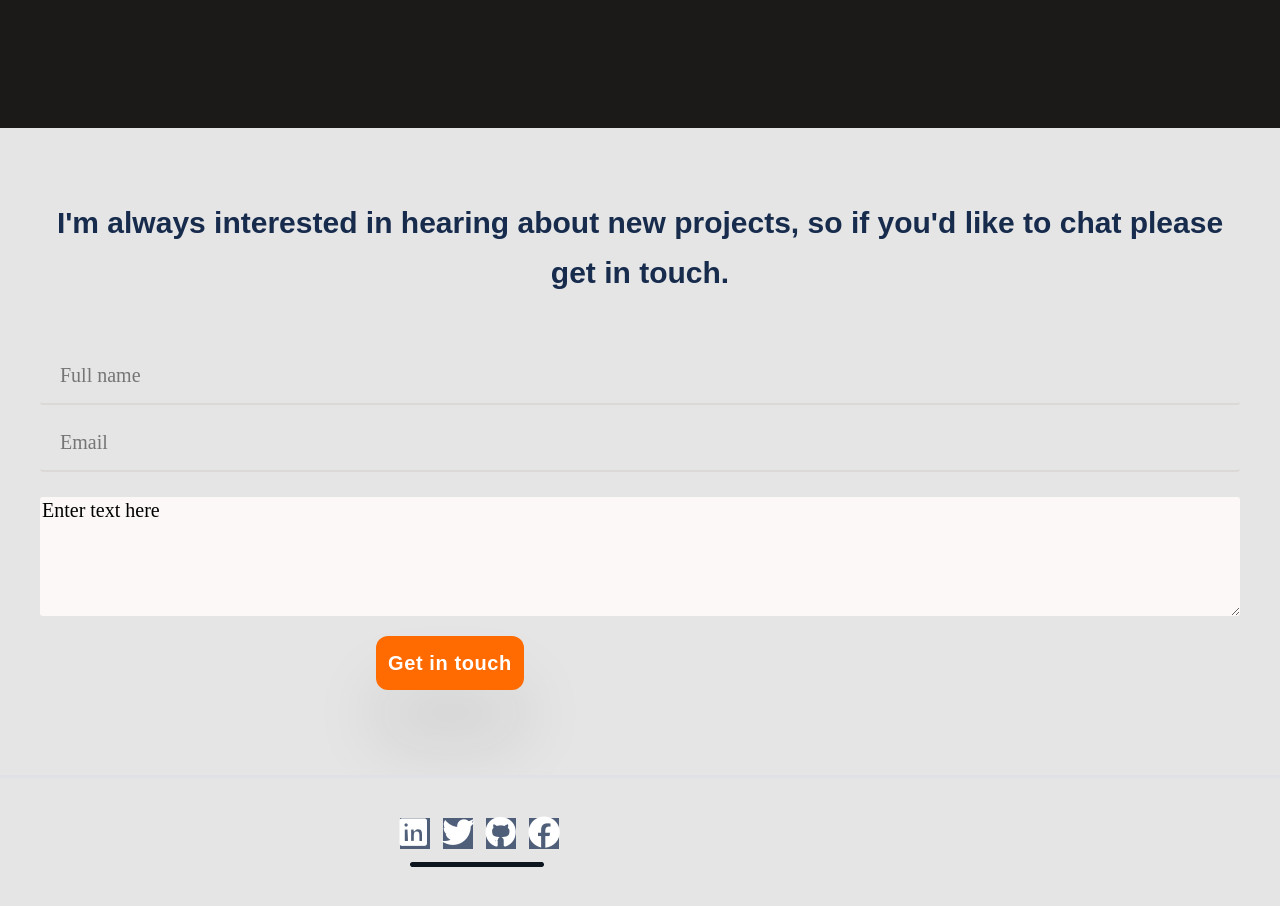
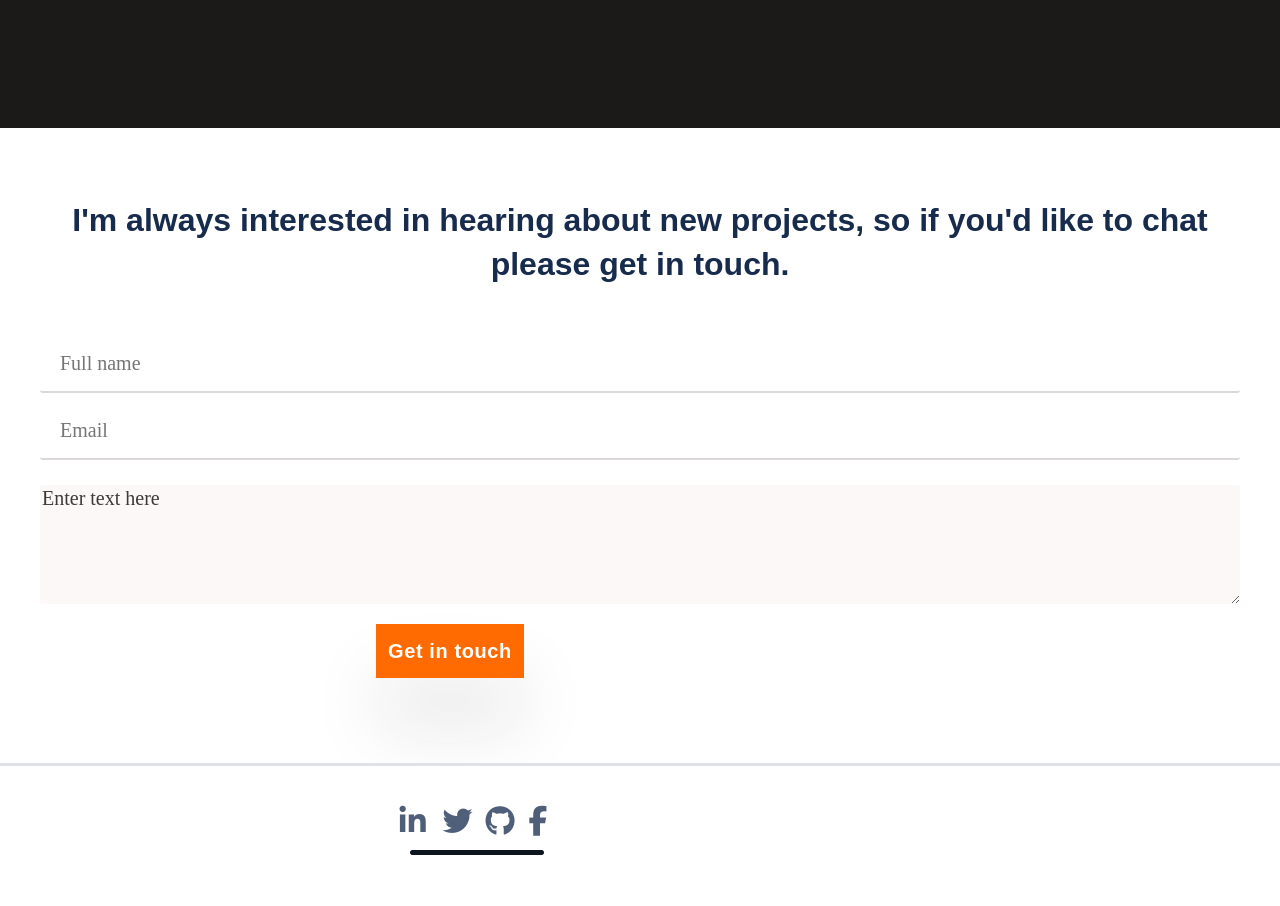
Before and after one commit to Uchenna-ibute/Portfolio, a website: page index.html in a window 1280 px wide. Shown: the part 6860-7766 px from the top of the page. Drawn offline with Linux system fonts and the light colour scheme.

Commit message:
put the correct background colour to the contact section

```diff
--- a/index.html
+++ b/index.html
@@ -197,7 +197,7 @@
             <form action="https://formspree.io/f/xvoyeaqj" method="post">
                 <ul class="forms">
                     <li>
-                        <input type="text" name="name" class="input" id="name" placeholder="Full name" required>
+                        <input type="text" name="name" class="input" id="name" maxlength=30 placeholder="Full name" required>
                         <label for="name" class="label">Full name</label>
                     </li>
                     <li>
@@ -218,10 +218,10 @@
     <footer>
         <div class="last">
             <ul class="icon">
-                <li><a href="#"><i class="fa-brands fa-linkedin fas"></i></a></li>
-                <li><a href="#"><i class="fa-brands fa-twitter fas"></i></a></li>
-                <li><a href="#"><i class="fa-brands fa-github fas"></i></a></li>
-                <li><a href="#"><i class="fa-brands fa-facebook fas"></i></a></li>
+                <li><a href="#"><i class="fa-brands fa-linkedin fas fa"></i></a></li>
+                <li><a href="#"><i class="fa-brands fa-twitter fas fa"></i></a></li>
+                <li><a href="#"><i class="fa-brands fa-github fas fa"></i></a></li>
+                <li><a href="#"><i class="fa-brands fa-facebook fas fa"></i></a></li>
             </ul>
             <img src="img/Shape.png">
         </div>
--- a/style.css
+++ b/style.css
@@ -185,7 +185,7 @@ body {
 }
 
 .work {
-  background-color: rgb(229 229 229);
+  background-color: #fff;
   padding: 120px 55px;
   display: grid;
   grid-template-columns: 1fr;
@@ -441,7 +441,7 @@ body {
 }
 
 .contact {
-  background-color: #e5e5e5;
+  background-color: #fff;
   display: flex;
   flex-direction: column;
 }
@@ -454,8 +454,8 @@ body {
   font-family: Arial, Helvetica, sans-serif;
   font-style: normal;
   font-weight: 700;
-  font-size: 1.5rem;
-  line-height: 2.5rem;
+  font-size: 32px;
+  line-height: 44px;
   text-align: center;
   color: #172b4d;
   margin-bottom: 2.5rem;
@@ -465,7 +465,7 @@ body {
   font-size: 1rem;
   padding: 0.8rem 1rem;
   border-radius: 3px;
-  background-color: #e5e5e5;
+  background-color: #fff;
   border: none;
   font-family: inherit;
   border-bottom: 2px solid #dbd8d7;
@@ -492,6 +492,7 @@ body {
   background-color: #fbf8f7;
   border: none;
   font-family: inherit;
+  color: #3c3a39;
 }
 
 .submit {
@@ -506,7 +507,6 @@ body {
   font-weight: 600;
   line-height: 24px;
   letter-spacing: 0.03em;
-  border-radius: 12px;
   box-shadow: 0 2.5rem 3.5rem rgb(27 27 27 / 10%);
   color: #fff;
 }
@@ -528,7 +528,7 @@ input[type="submit"]:disabled {
 }
 
 .last {
-  background-color: #e5e5e5;
+  background-color: #fff;
   padding: 50px 32%;
   padding-top: 40px;
   border-top: 3px solid #dfe1e6;
@@ -552,6 +552,9 @@ input[type="submit"]:disabled {
 
 .icon li {
   list-style: none;
-  background-color: #505f79;
   width: 30px;
 }
+
+.fa {
+  color: #505f79;
+}
```
